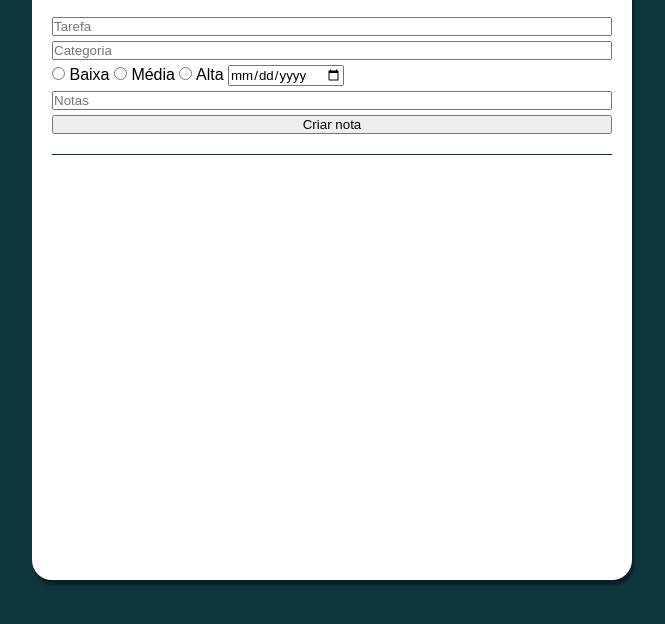
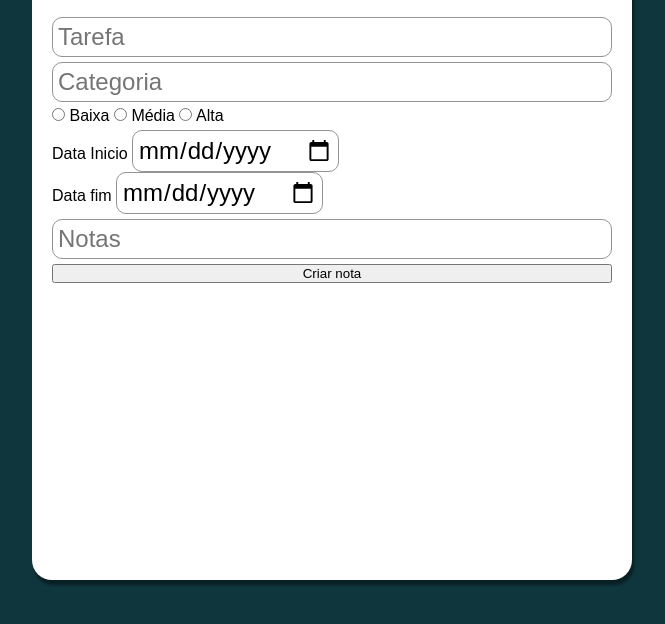
Before and after one commit to PauloSantos2002/To-DoList, a plain HTML site: page index.html in a window 1280 px wide. Shown: the part 110-734 px from the top of the page, without its empty margins (308-973 px from the left). Drawn offline with Linux system fonts and the light colour scheme.

Commit message:
css updatte

```diff
--- a/index.html
+++ b/index.html
@@ -12,7 +12,7 @@
             <form id="formulario">
                 <input type="text" name="tarefa" placeholder="Tarefa" id="tarefaInput" required>
                 <input type="text" name="categoria" placeholder="Categoria" id="categoriaInput" required>
-                <section id="prioridade">
+                <section id="prioridadeSection">
                     <input type="radio" name="prioridade" id="baixa">
                     <label>Baixa</label>
 
@@ -22,9 +22,18 @@
                     <input type="radio" name="prioridade" id="alta">
                     <label>Alta</label>
 
-                    <input type="date" name="data" id="data">
+
                 </section>
-
+                <section id="dataSection">
+                    <section>
+                        <label for="">Data Inicio</label>
+                        <input type="date" name="data" id="dataInicio">
+                    </section>
+                    <section>
+                        <label for="">Data fim</label>
+                        <input type="date" name="data" id="dataFim">
+                    </section>
+                </section>
                 <input type="text" name="notas" placeholder="Notas" id="notasInput" required>
 
                 <button type="submit">Criar nota</button>
--- a/script.js
+++ b/script.js
@@ -7,15 +7,17 @@ form.addEventListener('submit', function(event){
     const item = document.createElement('li')
     item.classList.add('itemlista')
     item.innerHTML = `
-            <div>
+            <div class='itemlista_conteudo'>
                 <h2> ${form.tarefa.value} </h2>
                 <p> ${form.categoria.value} </p>
                 <p> ${form.prioridade.value} </p>
                 <p> ${form.data.value} </p>
                 <p> ${form.notas.value} </p>
             </div>
-            <div class="excluir">
-                <p>Excluir</p>
+            <div class='itemlista_botao'>
+                <p class='concluir'> ✅</p>
+                <p class="excluir">🗑️</p>
+
             </div>
 
     `
--- a/style.css
+++ b/style.css
@@ -42,13 +42,26 @@ form{
     flex-direction: column;
     gap: 5px;
 }
+input{
+    border: 1px solid rgb(150, 147, 147);
+    font-size: 1.5rem;
+    padding: 5px;
+    border-radius: 10px;
+}
 
+
+
+/* ----------------------------------- */
 #lista{
-    border-bottom: 1px solid #0F353D ;
+    display: flex;
+    flex-direction: column;
+    gap: 10px;
 
 }
 .itemlista{
-    border-bottom: 1px solid #0F353D ;
+    box-shadow: 2px 2px 2px rgba(0, 0, 0, 0.151);
+    border-radius: 20px;
+    padding: 10px;
     display: flex;
     align-items: baseline;
     justify-content: space-between;
```
